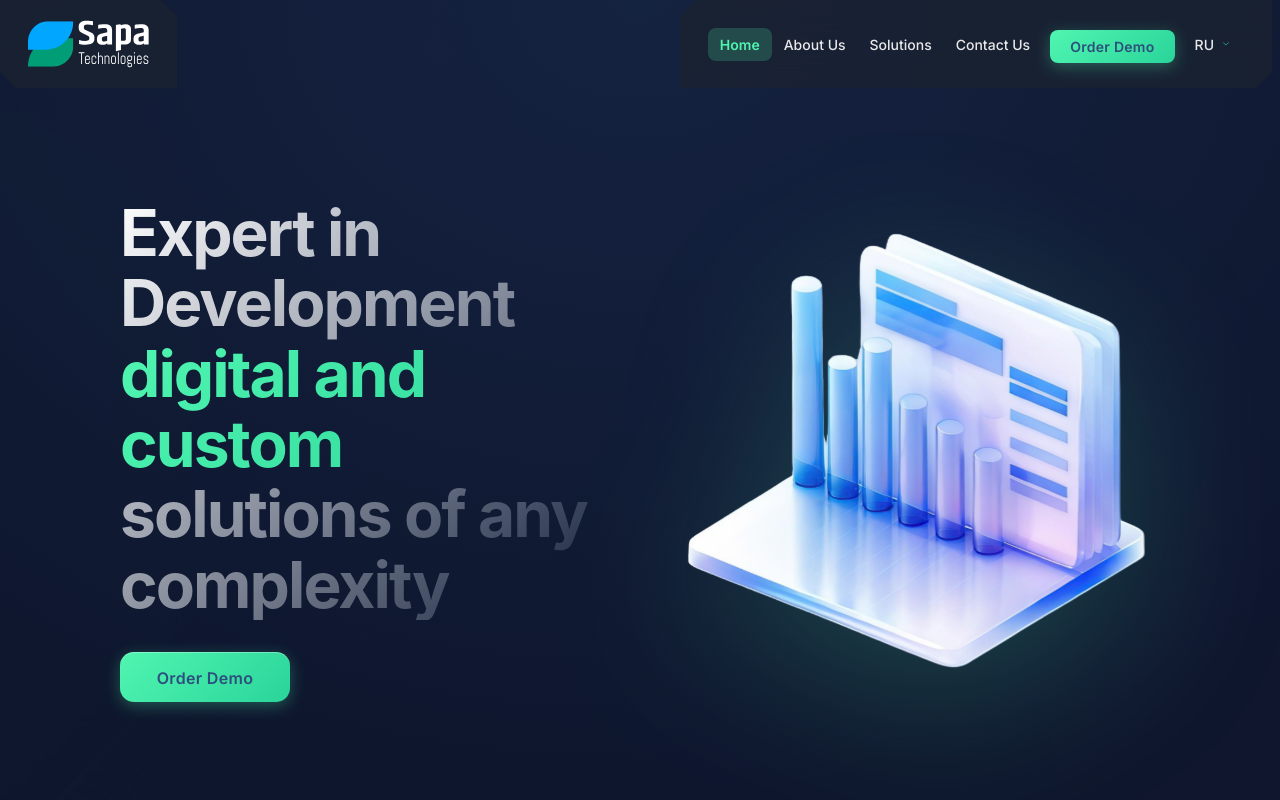
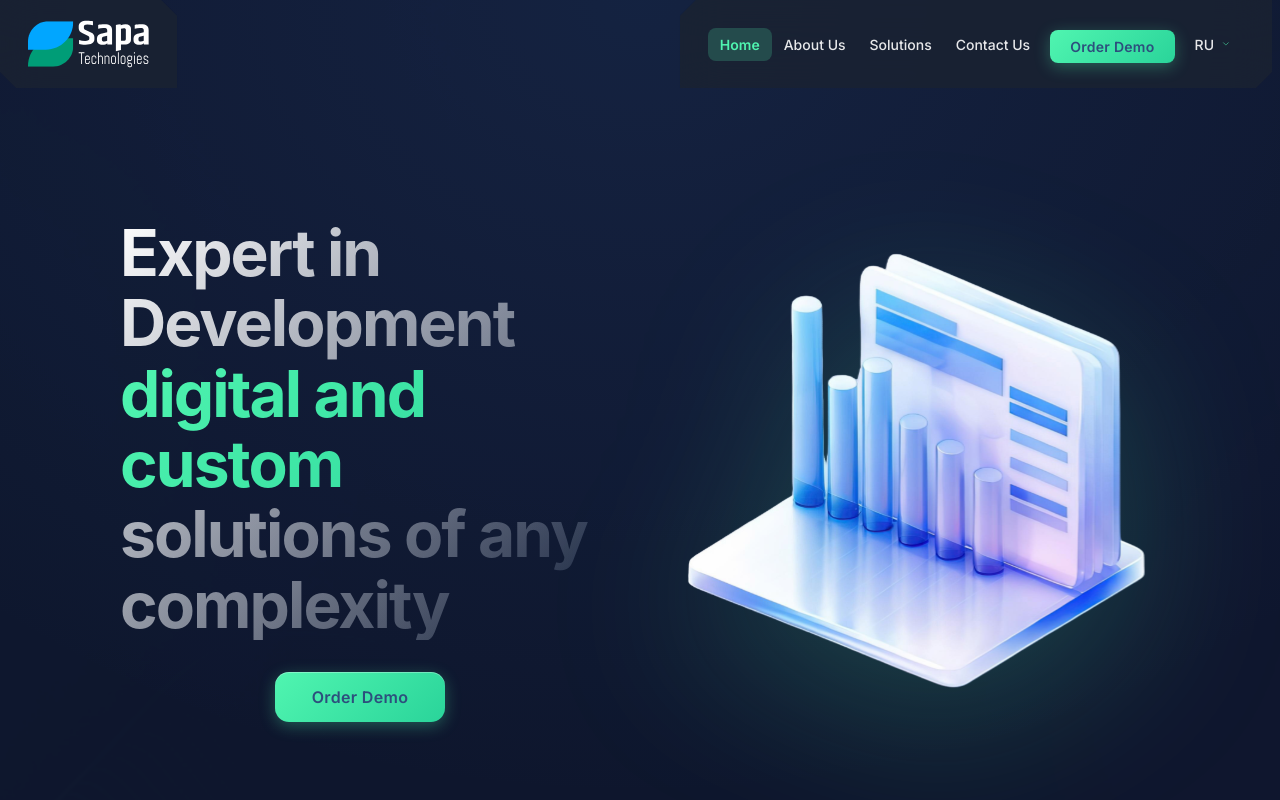
Before and after one commit to NNNursultan676/landing-main, a React (Vite) app: page / in a window 1280 px wide. Shown: the top 800 px of the page. Built offline with nearby package versions, Linux system fonts and the light colour scheme.

Commit message:
Enhance button and layout styles for improved alignment and spacing. Centered text in CustomButton and adjusted padding in Main and MainLayout for better content positioning.

```diff
--- a/src/components/CustomButton/CustomButton.css
+++ b/src/components/CustomButton/CustomButton.css
@@ -6,6 +6,10 @@
   border-radius: 14px;
   cursor: pointer;
   font-family: 'Inter', sans-serif;
+  text-align: center; /* Выравниваем текст по центру внутри кнопки */
+  display: flex;
+  align-items: center;
+  justify-content: center;
 }
 
 .customButtonStyle:hover {
--- a/src/components/Main/Main.css
+++ b/src/components/Main/Main.css
@@ -55,6 +55,7 @@
   gap: 80px;
   align-items: center;
   padding: 0 80px;
+  padding-top: 60px; /* Поднимаем контент выше */
   max-width: 1400px;
   margin: 0 auto;
   position: relative;
@@ -67,6 +68,13 @@
   display: flex;
   flex-direction: column;
   gap: 32px;
+  align-items: flex-start;
+}
+
+.main-content-left .customButtonStyle {
+  align-self: center;
+  margin-left: auto;
+  margin-right: auto;
 }
 
 @keyframes slideInLeft {
@@ -136,7 +144,7 @@
 @media (max-width: 1200px) {
   .main-content {
     gap: 60px;
-    padding: 100px 60px 80px;
+    padding: 60px 60px 80px; /* Уменьшаем верхний отступ */
   }
 
   .main-content-text {
@@ -148,13 +156,19 @@
   .main-content {
     grid-template-columns: 1fr;
     gap: 48px;
-    padding: 80px 40px 60px;
+    padding: 60px 40px 60px; /* Уменьшаем верхний отступ */
     text-align: center;
   }
 
   .main-content-left {
     align-items: center;
     text-align: center;
+  }
+
+  .main-content-left .customButtonStyle {
+    align-self: center;
+    margin-left: auto;
+    margin-right: auto;
   }
 
   .main-content-text {
--- a/src/layouts/MainLayout/MainLayout.css
+++ b/src/layouts/MainLayout/MainLayout.css
@@ -56,12 +56,12 @@
   height: 100vh;
   min-height: 100vh;
   max-height: 100vh;
-  padding: 100px 40px 0;
+  padding: 80px 40px 0; /* Уменьшаем верхний отступ, чтобы поднять текст выше */
   position: relative;
   z-index: 1;
   display: flex;
   flex-direction: column;
-  justify-content: center;
+  justify-content: flex-start; /* Меняем с center на flex-start, чтобы контент начинался выше */
   overflow: hidden;
   scroll-snap-align: start;
   scroll-snap-stop: always;
```
